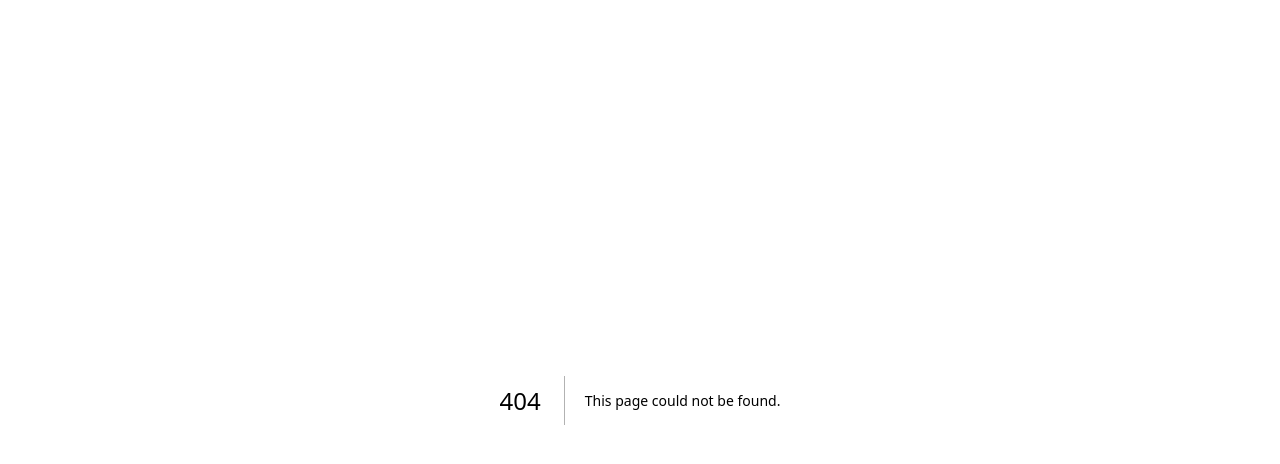
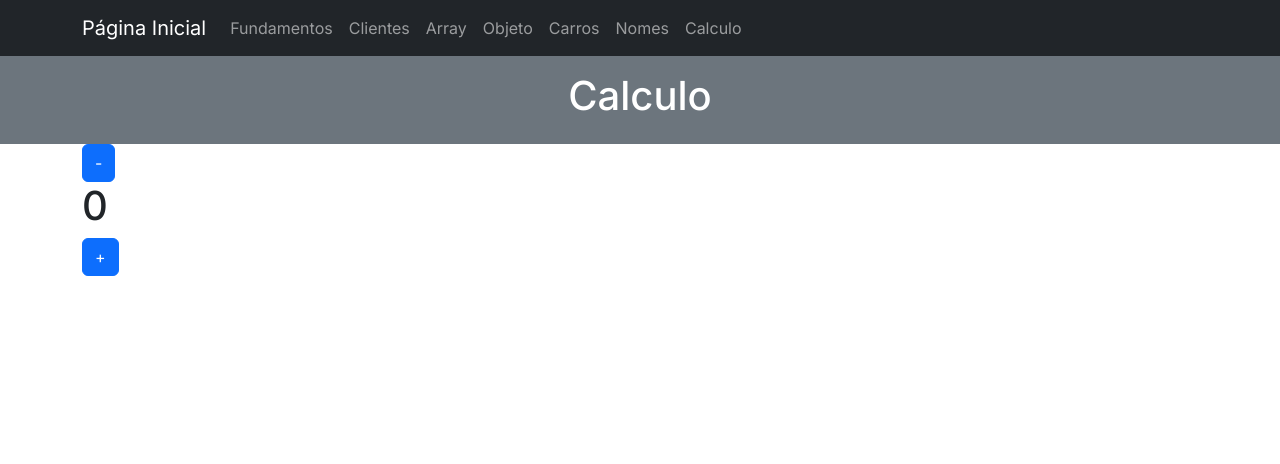
Before and after one commit to Dev-Kauan/construcaoFrontEnd, a Next.js app in the folder react/fundamentos/: page /calculo in a window 1280 px wide. Before the commit this address had no page. Shown: the top 464 px of the page. Built offline with nearby package versions, Linux system fonts and the light colour scheme.

Commit message:
Ex 03 SOMA/DIMINUUIÇÃO

```diff
--- /dev/null
+++ b/react/fundamentos/src/app/calculo/page.js
@@ -0,0 +1,24 @@
+'use client'
+
+import Pagina from "@/app/components/Pagina";
+import { useState } from "react";
+import { Button } from "react-bootstrap";
+
+export default function Calculo(){
+    const [numero, setNumero] = useState(0)
+
+    function diminuir(){
+        setNumero(numero - 1);
+    }
+
+    function aumentar(){
+        setNumero(numero + 1);
+    }
+    return (
+        <Pagina titulo="Calculo">
+            <Button onClick={diminuir}>-</Button>
+            <h1>{numero}</h1>
+            <Button onClick={aumentar}>+</Button>
+        </Pagina>
+    )
+}
--- a/react/fundamentos/src/app/components/Pagina.js
+++ b/react/fundamentos/src/app/components/Pagina.js
@@ -13,6 +13,7 @@ export default function Pagina(props) {
                         <Nav.Link href="/objeto">Objeto</Nav.Link>
                         <Nav.Link href="/objeto">Carros</Nav.Link>
                         <Nav.Link href="/nomes">Nomes</Nav.Link>
+                        <Nav.Link href="/calculo">Calculo</Nav.Link>
                     </Nav>
                 </Container>
             </Navbar>
```
